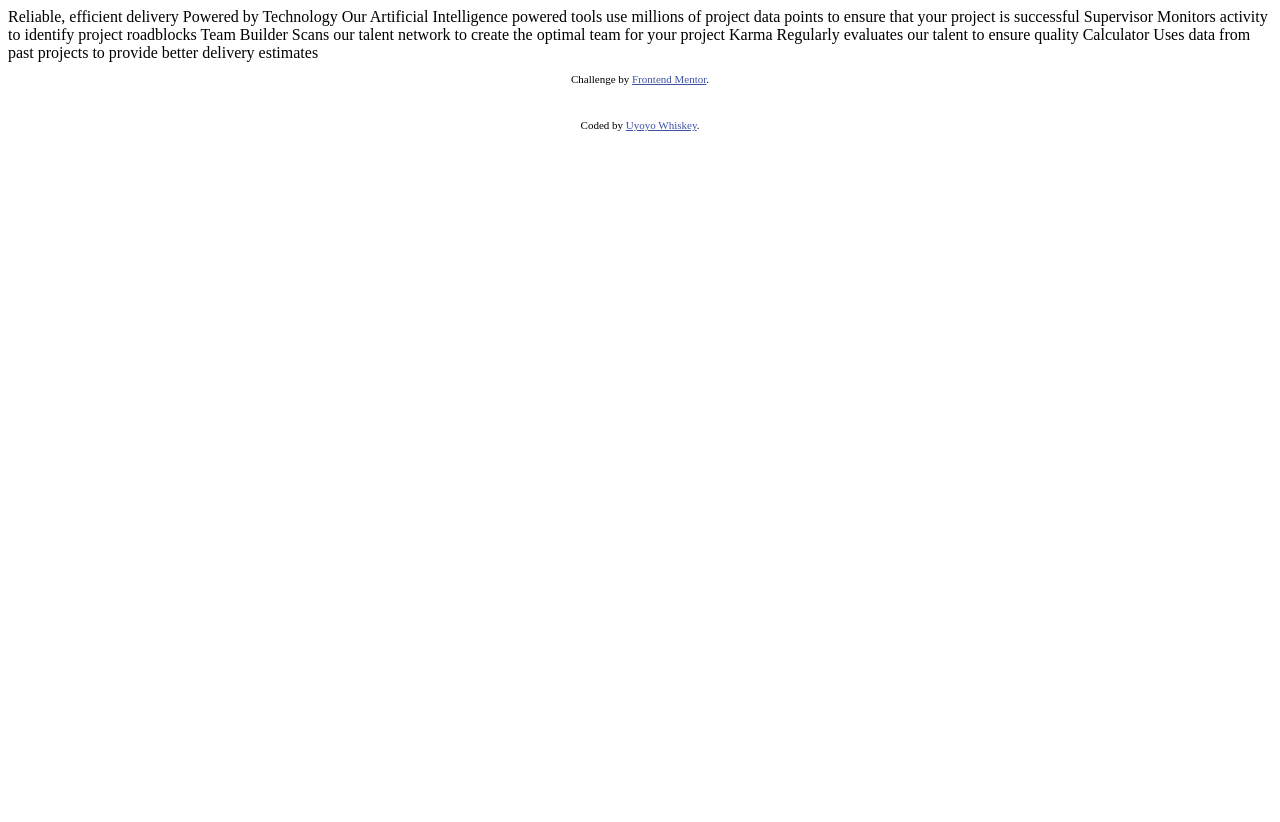
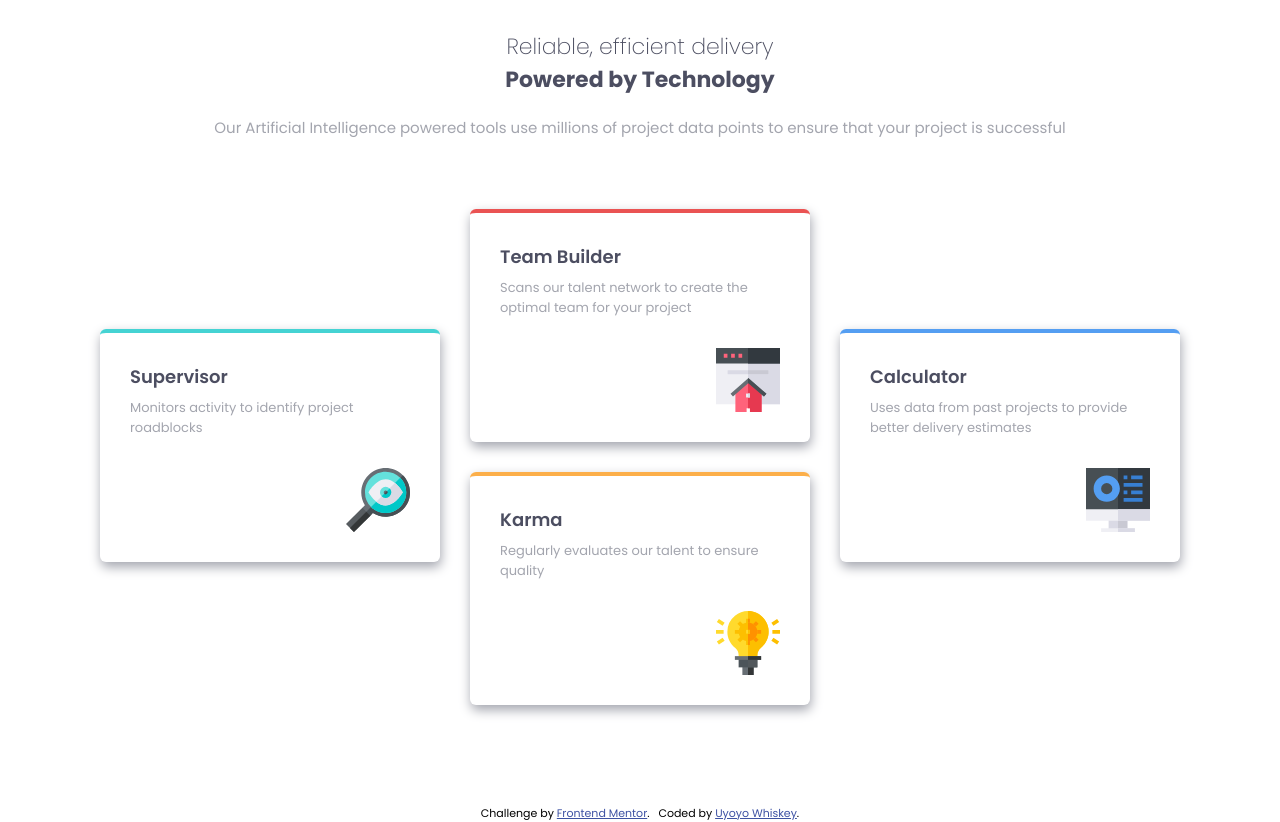
Before and after one commit to Uyoyo-W/four-card-feature-section-master, a plain HTML site: page index.html in a window 1280 px wide. Before the commit the page ends 800 px from the top, so only its background shows below. Drawn offline with Linux system fonts and the light colour scheme.

Commit message:
Complete task

```diff
--- a/index.html
+++ b/index.html
@@ -3,41 +3,60 @@
 <head>
   <meta charset="UTF-8">
   <meta name="viewport" content="width=device-width, initial-scale=1.0"> <!-- displays site properly based on user's device -->
-
   <link rel="icon" type="image/png" sizes="32x32" href="./images/favicon-32x32.png">
-
+  <link rel="stylesheet" href="style.css">
+  <link rel="preconnect" href="https://fonts.googleapis.com">
+<link rel="preconnect" href="https://fonts.gstatic.com" crossorigin>
+<link href="https://fonts.googleapis.com/css2?family=Poppins:ital,wght@0,100;0,200;0,300;0,400;0,500;0,600;0,700;0,800;0,900;1,100;1,200;1,300;1,400;1,500;1,600;1,700;1,800;1,900&display=swap" rel="stylesheet">
   <title>Frontend Mentor | Four card feature section</title>
-
-  <!-- Feel free to remove these styles or customise in your own stylesheet 👍 -->
-  <style>
-    .attribution { font-size: 11px; text-align: center; }
-    .attribution a { color: hsl(228, 45%, 44%); }
-  </style>
 </head>
 <body>
+  <main>
+    <div class="top-text">
+      <h1> Reliable, efficient delivery</h1>
+      <h2> Powered by Technology</h2>
+      <p>Our Artificial Intelligence powered tools use millions of project data points to ensure that your project is successful</p>
+    </div>
 
-  Reliable, efficient delivery
-  Powered by Technology
+    <div class="cards">
+      <div class="card supervisor">
+        <h3>Supervisor</h3>
+        <p><span>Monitors activity to identify project</span> <span>roadblocks</span></p>
+        <div class="image">
+          <img src="./images/icon-supervisor.svg">
+        </div>
+      </div>
 
-  Our Artificial Intelligence powered tools use millions of project data points
-  to ensure that your project is successful
+      <div class="card team-builder">
+        <h3>Team Builder</h3>
+        <p>Scans our talent network to create the optimal team for your project</p>
+        <div class="image">
+          <img src="./images/icon-team-builder.svg">
+        </div>
+      </div>
 
-  Supervisor
-  Monitors activity to identify project roadblocks
+      <div class="card karma">
+        <h3>Karma</h3>
+        <p>Regularly evaluates our talent to ensure quality</p>
+        <div class="image">
+          <img src="./images/icon-karma.svg">
+        </div>
+      </div>
 
-  Team Builder
-  Scans our talent network to create the optimal team for your project
+      <div class="card calculator">
+        <h3>Calculator</h3>
+        <p> Uses data from past projects to provide better delivery estimates</p>
+        <div class="image">
+          <img src="./images/icon-calculator.svg">
+        </div>
+      </div>
+    </div>
 
-  Karma
-  Regularly evaluates our talent to ensure quality
-
-  Calculator
-  Uses data from past projects to provide better delivery estimates
-
+  </main>
 
   <footer class="attribution">
-    <p>Challenge by <a href="https://www.frontendmentor.io?ref=challenge" target="_blank">Frontend Mentor</a>. </p> &nbsp;
-    <p>Coded by <a href="https://www.frontendmentor.io/profile/Uyoyo-W">Uyoyo Whiskey</a>.</p>
+    <span>Challenge by <a href="https://www.frontendmentor.io?ref=challenge" target="_blank">Frontend Mentor</a>. </span> &nbsp;
+    <span>Coded by <a href="https://www.frontendmentor.io/profile/Uyoyo-W">Uyoyo Whiskey</a>.</span>
   </footer>
 </body>
 </html>
--- /dev/null
+++ b/style.css
@@ -0,0 +1,165 @@
+*{
+    font-family: "Poppins", sans-serif;
+}
+
+body {
+    min-height: 100vh;
+    display: flex;
+    flex-direction: column;
+    justify-content: center;
+    align-items: center;
+    margin: 0;
+}
+
+main{
+    padding: 40px 30px;
+}
+
+.top-text{
+    text-align: center;
+}
+
+.top-text h1{
+    color: hsl(234, 12%, 34%);
+    font-size: 22px;
+    font-weight: 200;
+    margin: 0;
+}
+
+.top-text h2{
+    font-size: 22px;
+    margin: 0;
+    color: hsl(234, 12%, 34%);
+}
+
+.top-text p{
+    font-size: 15px;
+    margin: 20px 0;
+    color:  hsl(229, 6%, 66%);
+}
+
+.cards .card span{
+    display: flex;
+    flex-direction: column;
+}
+
+.cards{
+    margin: 70px 0;
+    display: grid;
+    gap: 30px;
+}
+
+.cards .card{
+    border-radius: 6px;
+    box-shadow: 1px 5px 12px hsl(229, 6%, 66%);
+    padding: 30px;
+
+}
+
+.cards .supervisor{
+    border-top: 4px solid hsl(180, 62%, 55%);
+}
+
+.cards .team-builder{
+    border-top: 4px solid hsl(0, 78%, 62%);
+}
+
+.cards .karma{
+    border-top: 4px solid hsl(34, 97%, 64%);
+}
+
+.cards .calculator{
+    border-top: 4px solid hsl(212, 86%, 64%);
+}
+
+.cards .card h3{
+    font-size: 18px;
+    color: hsl(234, 12%, 34%);
+    margin: 0;
+    font-weight: 600;
+}
+
+.cards .card p{
+    font-size: 13px;
+    color: hsl(229, 6%, 66%);
+    margin: 0;
+    margin-top: 8px;
+}
+
+.cards .card .image {
+    display: flex;
+    align-items: end;
+    justify-content: flex-end;
+    margin-top: 30px;
+}
+
+.attribution {
+    font-size: 11px;
+    text-align: center;
+
+}
+.attribution a {
+    color: hsl(228, 45%, 44%);
+}
+
+
+@media (min-width: 576px) {
+    .cards{
+        grid-template-columns: repeat(2, 1fr);
+    }
+
+}
+
+
+@media (min-width: 1000px) {
+    main{
+        padding: 30px 100px;
+    }
+    .cards{
+        grid-template-columns: repeat(3, 1fr);
+        /* grid-template-rows: repeat(4, 1fr); */
+        align-content: center;
+        justify-content: center;
+        /* grid-template-areas:
+            "supervisor team-builder calculator"
+            "supervisor team-builder calculator"
+            "supervisor karma calculator"; */
+    }
+
+    .cards .card{
+        /* padding: 30px 40px; */
+    }
+
+    .cards .supervisor{
+        grid-row: 1 / span 2;
+        height: fit-content;
+        margin-top: 120px;
+    }
+
+    .cards .team-builder{
+        grid-row: 1 / span 1;
+    }
+
+    .cards .calculator{
+        grid-row: 1 / span 2;
+        height: fit-content;
+        margin-top: 120px;
+    }
+
+    /* .supervisor {
+        grid-area: supervisor;
+    }
+
+    .team-builder {
+    grid-area: team-builder;
+    }
+
+    .calculator {
+    grid-area: calculator;
+    }
+
+    .karma {
+    grid-area: karma;
+    } */
+
+}
```
Also changed, not shown: images/Screenshot (140).png (added), images/Screenshot (141).png (added), images/Screenshot (142).png (added), images/Screenshot (143).png (added), images/Screenshot (144).png (added), 1 other file.
